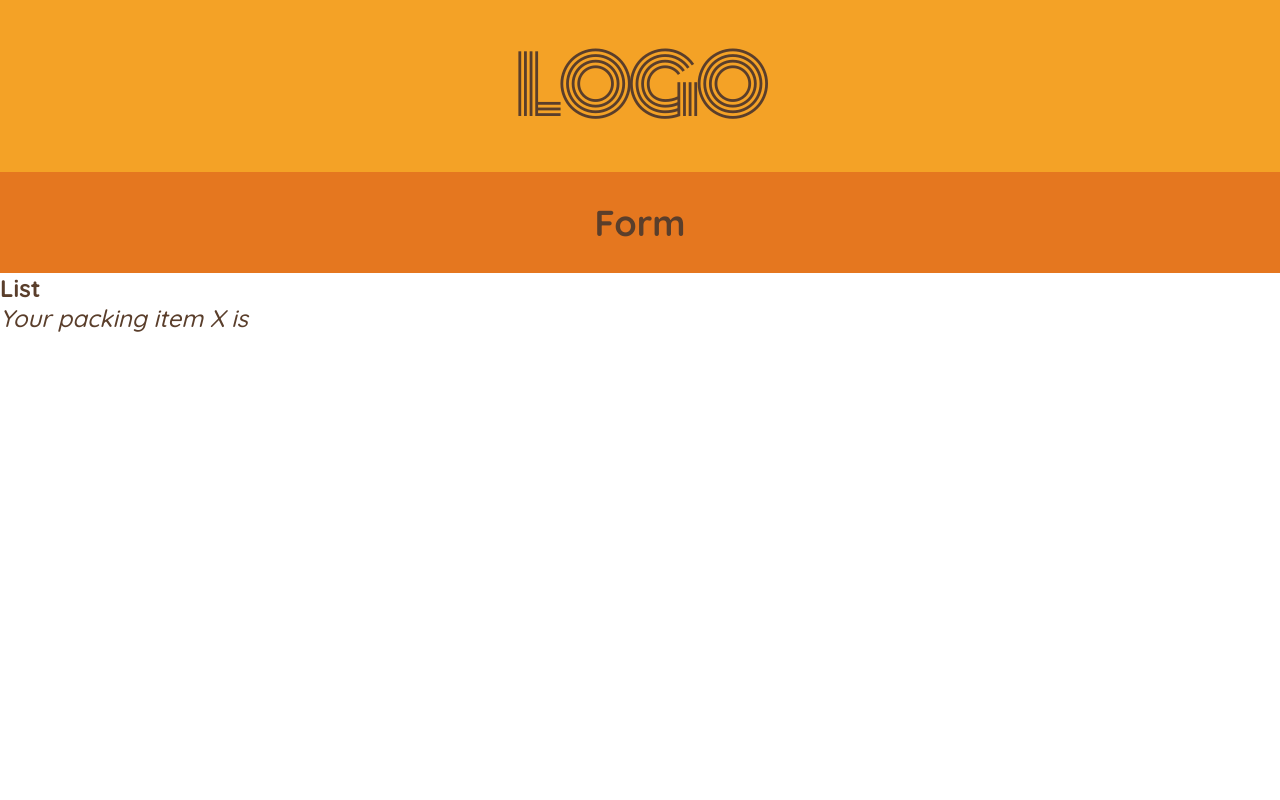
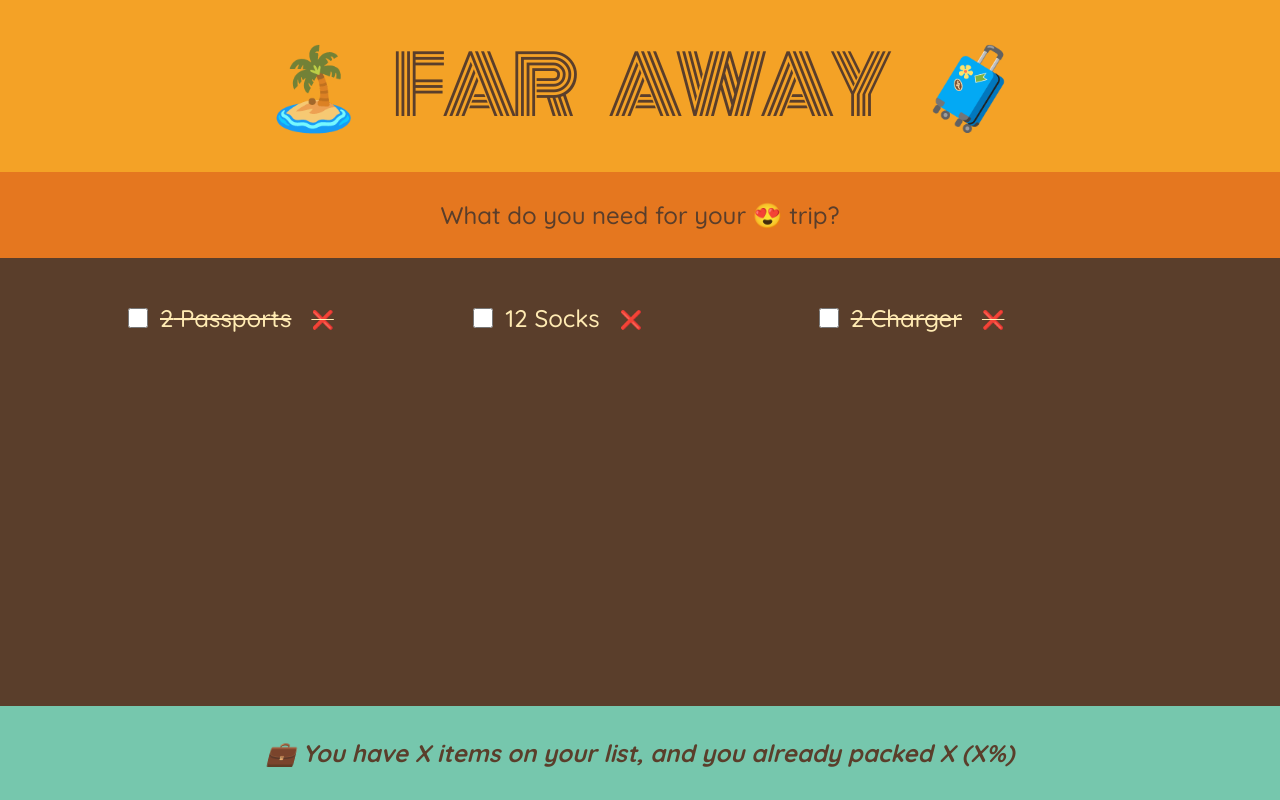
Before and after one commit to ali27-dev/far-away-project-travel-list, a React (Create React App) app: page / in a window 1280 px wide. Built offline with nearby package versions, Linux system fonts and the light colour scheme.

Commit message:
Adding random data and  create new item component to render the data on UI and also i'm render it on UI.

```diff
--- a/src/App.js
+++ b/src/App.js
@@ -1,6 +1,11 @@
+const initialItems = [
+  { id: 1, description: "Passports", quantity: 2, packed: true },
+  { id: 2, description: "Socks", quantity: 12, packed: false },
+  { id: 3, description: "Charger", quantity: 2, packed: true },
+];
 export default function App() {
   return (
-    <div className="App">
+    <div className="app">
       <Logo />
       <Form />
       <PackingList />
@@ -10,29 +15,47 @@ export default function App() {
 }
 
 function Logo() {
-  return <h1>Logo</h1>;
+  return <h1>🏝️ far away 🧳</h1>;
 }
 
 function Form() {
   return (
     <div className="add-form">
-      <h2>Form</h2>
+      <p>What do you need for your 😍 trip?</p>
+      {/* <input type="number" />
+      <input type="text" />
+      <button>ADD</button> */}
     </div>
   );
 }
 
 function PackingList() {
   return (
-    <div className="">
-      <h3>List</h3>
+    <div className="list">
+      <ul>
+        {initialItems.map((item) => (
+          <Item itemObj={item} />
+        ))}
+      </ul>
     </div>
+  );
+}
+function Item({ itemObj }) {
+  return (
+    <li style={itemObj.packed ? { textDecoration: "line-through" } : {}}>
+      <input type="checkbox" name="" id="" />
+      <span>
+        {itemObj.quantity} {itemObj.description}
+      </span>
+      <button>❌</button>
+    </li>
   );
 }
 
 function Stats() {
   return (
-    <footer>
-      <em>Your packing item X is </em>
+    <footer className="stats">
+      <em>💼 You have X items on your list, and you already packed X (X%)</em>
     </footer>
   );
 }
--- a/src/index.css
+++ b/src/index.css
@@ -101,7 +101,7 @@ input {
 .list ul {
   list-style: none;
   width: 80%;
-  overflow: scroll;
+  /* overflow: scroll; */
 
   display: grid;
   grid-template-columns: repeat(auto-fit, minmax(250px, 1fr));
```
